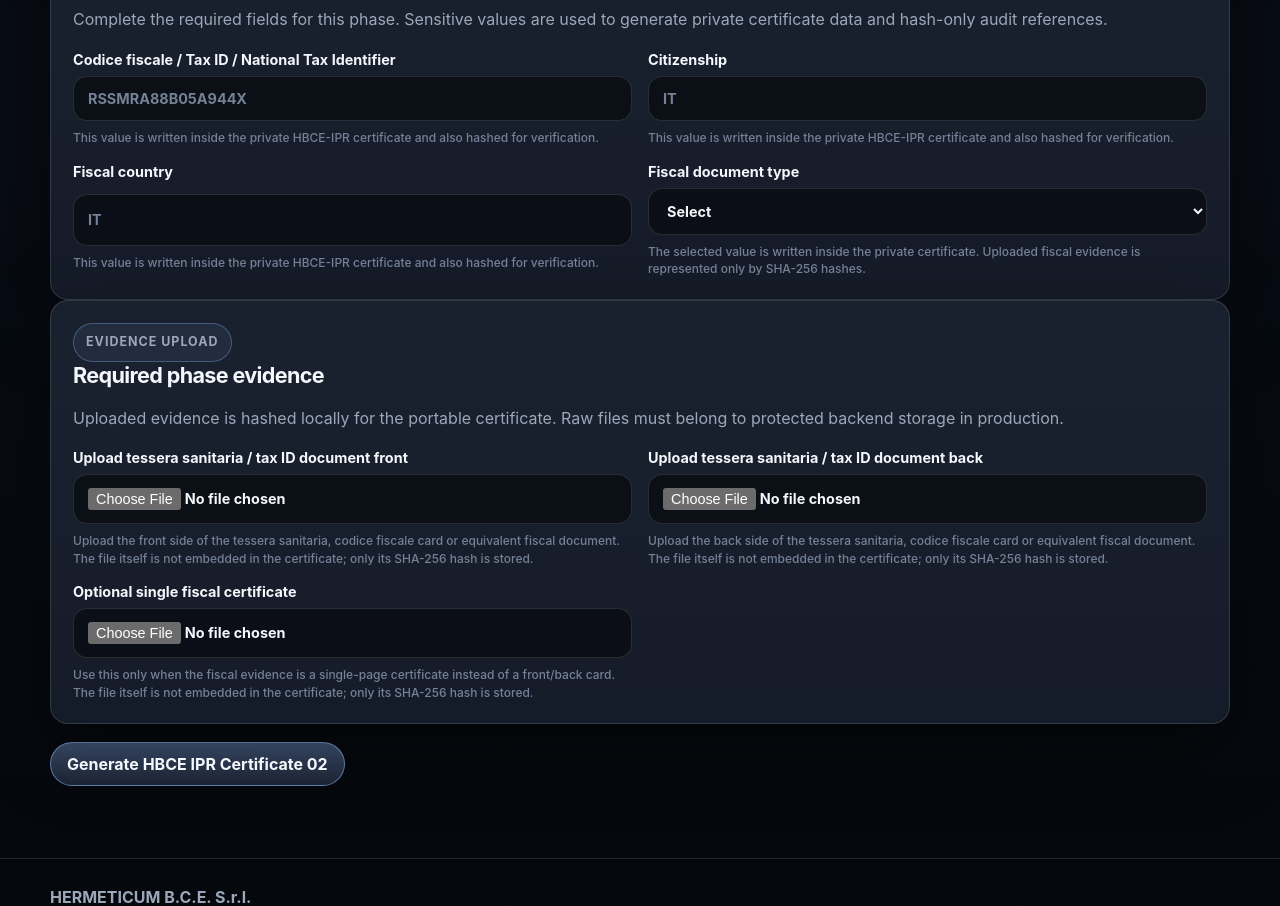
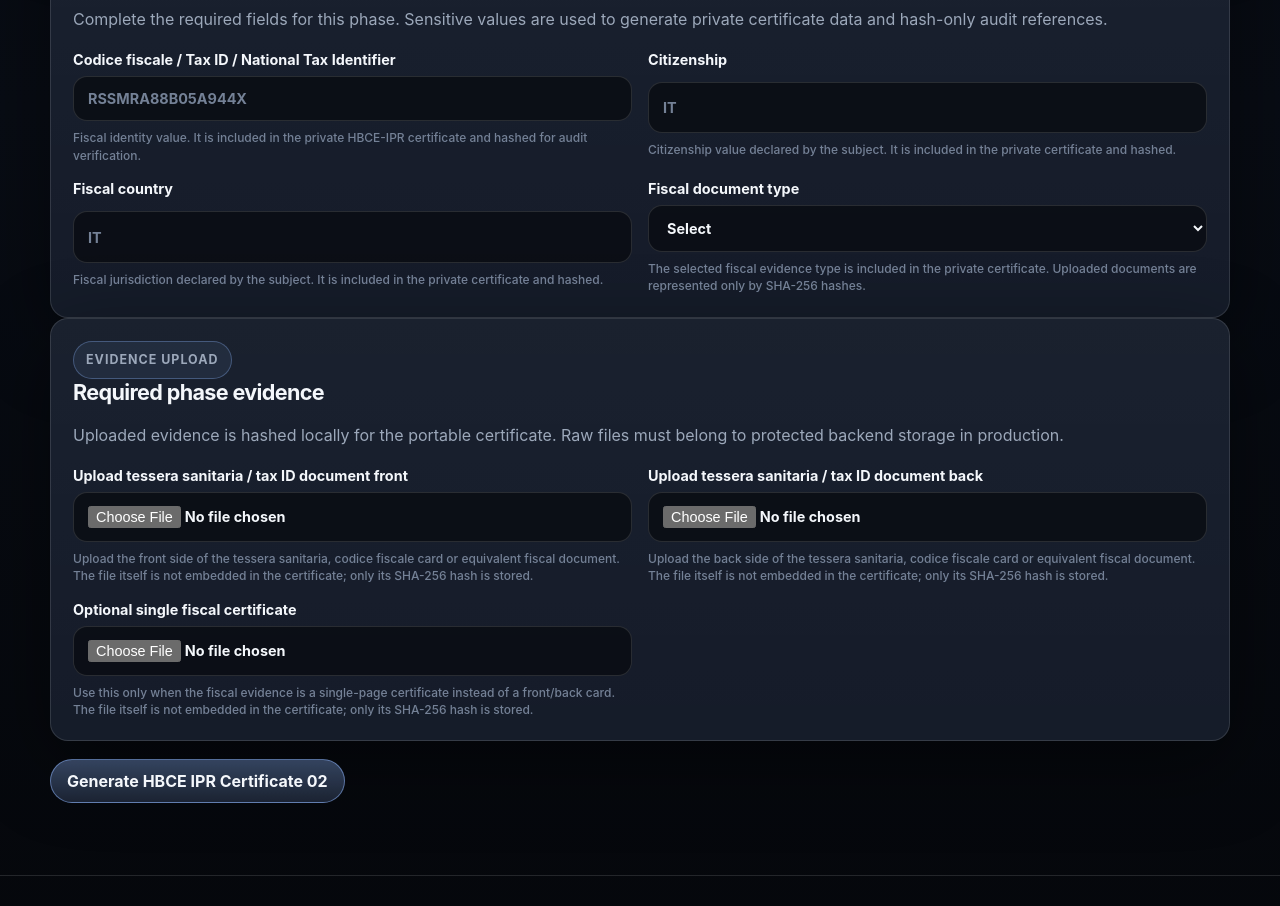
Before and after one commit to manuelcoletta1-source/hbce-ipr-onboarding-app, a Next.js app: page /onboarding/phase-2 in a window 1280 px wide. Shown: the part 860-1766 px from the top of the page. Built offline with nearby package versions, Linux system fonts and the light colour scheme.

Commit message:
refactor(phase-2): define fiscal identity certificate payload

```diff
--- a/app/onboarding/phase-2/page.tsx
+++ b/app/onboarding/phase-2/page.tsx
@@ -13,6 +13,26 @@ import type {
 
 import type { JsonObject } from "@/lib/types";
 
+type Phase2FiscalPrivateFields = {
+  tax_id: string;
+  citizenship: string;
+  fiscal_country: string;
+  fiscal_document_type: string;
+};
+
+type Phase2FiscalHashFields = {
+  tax_id_value_hash: string;
+  citizenship_hash: string;
+  fiscal_country_hash: string;
+  fiscal_document_type_hash: string;
+};
+
+type Phase2FiscalEvidenceHashes = {
+  tax_id_document_front_sha256?: string;
+  tax_id_document_back_sha256?: string;
+  tax_id_document_sha256?: string;
+};
+
 const phase = getPhaseDefinitionByNumber(2);
 
 const fields: IprPhaseFieldDefinition[] = [
@@ -22,7 +42,7 @@ const fields: IprPhaseFieldDefinition[] = [
     type: "text",
     placeholder: "RSSMRA88B05A944X",
     helperText:
-      "This value is written inside the private HBCE-IPR certificate and also hashed for verification."
+      "Fiscal identity value. It is included in the private HBCE-IPR certificate and hashed for audit verification."
   },
   {
     name: "citizenship",
@@ -30,7 +50,7 @@ const fields: IprPhaseFieldDefinition[] = [
     type: "text",
     placeholder: "IT",
     helperText:
-      "This value is written inside the private HBCE-IPR certificate and also hashed for verification."
+      "Citizenship value declared by the subject. It is included in the private certificate and hashed."
   },
   {
     name: "fiscal_country",
@@ -38,7 +58,7 @@ const fields: IprPhaseFieldDefinition[] = [
     type: "text",
     placeholder: "IT",
     helperText:
-      "This value is written inside the private HBCE-IPR certificate and also hashed for verification."
+      "Fiscal jurisdiction declared by the subject. It is included in the private certificate and hashed."
   },
   {
     name: "fiscal_document_type",
@@ -67,7 +87,7 @@ const fields: IprPhaseFieldDefinition[] = [
       }
     ],
     helperText:
-      "The selected value is written inside the private certificate. Uploaded fiscal evidence is represented only by SHA-256 hashes."
+      "The selected fiscal evidence type is included in the private certificate. Uploaded documents are represented only by SHA-256 hashes."
   }
 ];
 
@@ -98,7 +118,7 @@ const evidenceInputs: IprPhaseEvidenceInputDefinition[] = [
   }
 ];
 
-function getStringValue(
+function getRawStringValue(
   context: IprPhaseFormBuildDataContext,
   fieldName: string
 ): string {
@@ -111,14 +131,48 @@ function getStringValue(
   return String(value ?? "").trim();
 }
 
+function normalizeTaxId(value: string): string {
+  return value.replace(/\s+/g, "").trim().toUpperCase();
+}
+
+function normalizeCountryCode(value: string): string {
+  return value.trim().toUpperCase();
+}
+
+function normalizeDocumentType(value: string): string {
+  return value.trim().toUpperCase();
+}
+
+function getNormalizedPhase2Value(
+  context: IprPhaseFormBuildDataContext,
+  fieldName: string
+): string {
+  const rawValue = getRawStringValue(context, fieldName);
+
+  switch (fieldName) {
+    case "tax_id":
+      return normalizeTaxId(rawValue);
+    case "citizenship":
+    case "fiscal_country":
+      return normalizeCountryCode(rawValue);
+    case "fiscal_document_type":
+      return normalizeDocumentType(rawValue);
+    default:
+      return rawValue;
+  }
+}
+
 async function hashPhaseValue(
   context: IprPhaseFormBuildDataContext,
   fieldName: string
 ): Promise<string> {
   return sha256Canonical({
-    kind: "HBCE_IPR_PHASE_2_FIELD",
+    kind: "HBCE_IPR_PHASE_2_FISCAL_FIELD",
+    phase: "FISCAL_IDENTITY_COLLECTED",
     field: fieldName,
-    value: getStringValue(context, fieldName)
+    value: getNormalizedPhase2Value(context, fieldName),
+    previous_payload_sha256:
+      context.previousCertificate?.hash_integrity.payload_sha256 ?? null
   });
 }
 
@@ -132,9 +186,48 @@ function getUploadHash(
   return context.uploads.find((upload) => upload.kind === kind)?.sha256 ?? null;
 }
 
-async function buildPhase2FiscalIdentityData(
+function buildSubmittedPrivateFields(
   context: IprPhaseFormBuildDataContext
-): Promise<JsonObject> {
+): Phase2FiscalPrivateFields {
+  return {
+    tax_id: getRawStringValue(context, "tax_id"),
+    citizenship: getRawStringValue(context, "citizenship"),
+    fiscal_country: getRawStringValue(context, "fiscal_country"),
+    fiscal_document_type: getRawStringValue(context, "fiscal_document_type")
+  };
+}
+
+function buildNormalizedPrivateFields(
+  context: IprPhaseFormBuildDataContext
+): Phase2FiscalPrivateFields {
+  return {
+    tax_id: getNormalizedPhase2Value(context, "tax_id"),
+    citizenship: getNormalizedPhase2Value(context, "citizenship"),
+    fiscal_country: getNormalizedPhase2Value(context, "fiscal_country"),
+    fiscal_document_type: getNormalizedPhase2Value(
+      context,
+      "fiscal_document_type"
+    )
+  };
+}
+
+async function buildHashFields(
+  context: IprPhaseFormBuildDataContext
+): Promise<Phase2FiscalHashFields> {
+  return {
+    tax_id_value_hash: await hashPhaseValue(context, "tax_id"),
+    citizenship_hash: await hashPhaseValue(context, "citizenship"),
+    fiscal_country_hash: await hashPhaseValue(context, "fiscal_country"),
+    fiscal_document_type_hash: await hashPhaseValue(
+      context,
+      "fiscal_document_type"
+    )
+  };
+}
+
+function buildEvidenceHashes(
+  context: IprPhaseFormBuildDataContext
+): Phase2FiscalEvidenceHashes {
   const taxIdDocumentFrontSha256 = getUploadHash(
     context,
     "TAX_ID_DOCUMENT_FRONT"
@@ -148,45 +241,51 @@ async function buildPhase2FiscalIdentityData(
     "TAX_ID_DOCUMENT_SINGLE"
   );
 
-  const privateFields = {
-    tax_id: getStringValue(context, "tax_id"),
-    citizenship: getStringValue(context, "citizenship"),
-    fiscal_country: getStringValue(context, "fiscal_country"),
-    fiscal_document_type: getStringValue(context, "fiscal_document_type")
+  return {
+    ...(taxIdDocumentFrontSha256
+      ? { tax_id_document_front_sha256: taxIdDocumentFrontSha256 }
+      : {}),
+    ...(taxIdDocumentBackSha256
+      ? { tax_id_document_back_sha256: taxIdDocumentBackSha256 }
+      : {}),
+    ...(taxIdDocumentSingleSha256
+      ? { tax_id_document_sha256: taxIdDocumentSingleSha256 }
+      : {})
   };
+}
 
-  const hashFields = {
-    tax_id_value_hash: await hashPhaseValue(context, "tax_id"),
-    citizenship_hash: await hashPhaseValue(context, "citizenship"),
-    fiscal_country_hash: await hashPhaseValue(context, "fiscal_country"),
-    fiscal_document_type_hash: await hashPhaseValue(
-      context,
-      "fiscal_document_type"
-    )
-  };
+async function buildPhase2FiscalIdentityData(
+  context: IprPhaseFormBuildDataContext
+): Promise<JsonObject> {
+  const submittedPrivateFields = buildSubmittedPrivateFields(context);
+  const privateFields = buildNormalizedPrivateFields(context);
+  const hashFields = await buildHashFields(context);
+  const evidenceHashes = buildEvidenceHashes(context);
 
-  const evidenceHashes = {
-    tax_id_document_front_sha256: taxIdDocumentFrontSha256,
-    tax_id_document_back_sha256: taxIdDocumentBackSha256,
-    tax_id_document_sha256: taxIdDocumentSingleSha256
-  };
+  const previousPayloadSha256 =
+    context.previousCertificate?.hash_integrity.payload_sha256 ?? null;
 
   const metadataHash = await sha256Canonical({
     kind: "HBCE_IPR_PHASE_2_FISCAL_METADATA",
+    phase: "FISCAL_IDENTITY_COLLECTED",
     private_fields: privateFields,
     hash_fields: hashFields,
     evidence_hashes: evidenceHashes,
-    previous_payload_sha256:
-      context.previousCertificate?.hash_integrity.payload_sha256 ?? null,
+    previous_payload_sha256: previousPayloadSha256,
     issued_at: context.issuedAt
   });
 
   return {
+    certificate_role: "STEP_2_FISCAL_IDENTITY_COLLECTION",
     certificate_visibility: "PRIVATE_PORTABLE_CERTIFICATE",
     public_registry_mode: "HASH_ONLY",
     phase_scope: "FISCAL_IDENTITY",
 
     private_fields: privateFields,
+    submitted_private_fields: submittedPrivateFields,
+    fiscal_private_data: privateFields,
+    fiscal_private_data_included: true,
+
     hash_fields: hashFields,
     evidence_hashes: evidenceHashes,
 
@@ -196,23 +295,43 @@ async function buildPhase2FiscalIdentityData(
     fiscal_document_type_hash: hashFields.fiscal_document_type_hash,
     tax_id_metadata_hash: metadataHash,
 
-    previous_payload_sha256:
-      context.previousCertificate?.hash_integrity.payload_sha256 ?? null,
+    fiscal_identity_collected: true,
+    fiscal_identity_verified: false,
+    official_document_uploaded: false,
+    official_document_verified: false,
+    liveness_verified: false,
+    ipr_status: "NOT_YET_ISSUED",
+    ipr_card_status: "NOT_ISSUED",
+    joker_c2_access: "DENIED",
+
+    verification_state: {
+      email_verified: false,
+      phone_verified: false,
+      fiscal_identity_collected: true,
+      fiscal_identity_verified: false,
+      official_document_uploaded: false,
+      official_document_verified: false,
+      liveness_verified: false,
+      privacy_compliance_accepted: false,
+      hbce_review_status: "NOT_STARTED",
+      ipr_approved: false,
+      ipr_card_issued: false,
+      operational_certificate_issued: false,
+      joker_c2_access: "DENIED"
+    },
+
+    previous_payload_sha256: previousPayloadSha256,
     next_required_phase: "OFFICIAL_ID_DOCUMENT",
     issued_at: context.issuedAt,
+    issued_at_utc: context.issuedAt,
+
+    certificate_boundary:
+      "This file records fiscal identity collection for the HBCE IPR onboarding chain. It does not certify final identity verification, it does not issue an IPR Card and it does not grant JOKER-C2 access.",
 
     privacy_boundary:
-      "This is a private portable HBCE-IPR certificate downloaded by the subject. Fiscal identity values are stored inside private_fields. Uploaded fiscal evidence is represented only by SHA-256 hashes and must be stored in protected backend storage in production.",
+      "This is a private portable HBCE-IPR certificate downloaded by the subject. It may contain fiscal identity values. Uploaded fiscal evidence is represented only by SHA-256 hashes and must be stored in protected backend storage in production.",
 
-    ...(taxIdDocumentFrontSha256
-      ? { tax_id_document_front_sha256: taxIdDocumentFrontSha256 }
-      : {}),
-    ...(taxIdDocumentBackSha256
-      ? { tax_id_document_back_sha256: taxIdDocumentBackSha256 }
-      : {}),
-    ...(taxIdDocumentSingleSha256
-      ? { tax_id_document_sha256: taxIdDocumentSingleSha256 }
-      : {})
+    ...evidenceHashes
   };
 }
 
@@ -226,7 +345,7 @@ export default function Phase2FiscalIdentityPage() {
         buildPhaseData={buildPhase2FiscalIdentityData}
         submitLabel="Generate HBCE IPR Certificate 02"
         successTitle="HBCE IPR Certificate 02 generated"
-        successDescription="The private fiscal identity certificate has been generated and downloaded. It contains the inserted fiscal data, the corresponding hashes and the SHA-256 hashes of uploaded fiscal evidence. Use this file in Phase 3 — Official ID Document."
+        successDescription="The private fiscal identity certificate has been generated and downloaded. It links Certificate 01 to the declared fiscal identity, records the corresponding hashes and stores only SHA-256 hashes for uploaded fiscal evidence. Use this file in Phase 3 — Official ID Document."
       />
     </div>
   );
```
